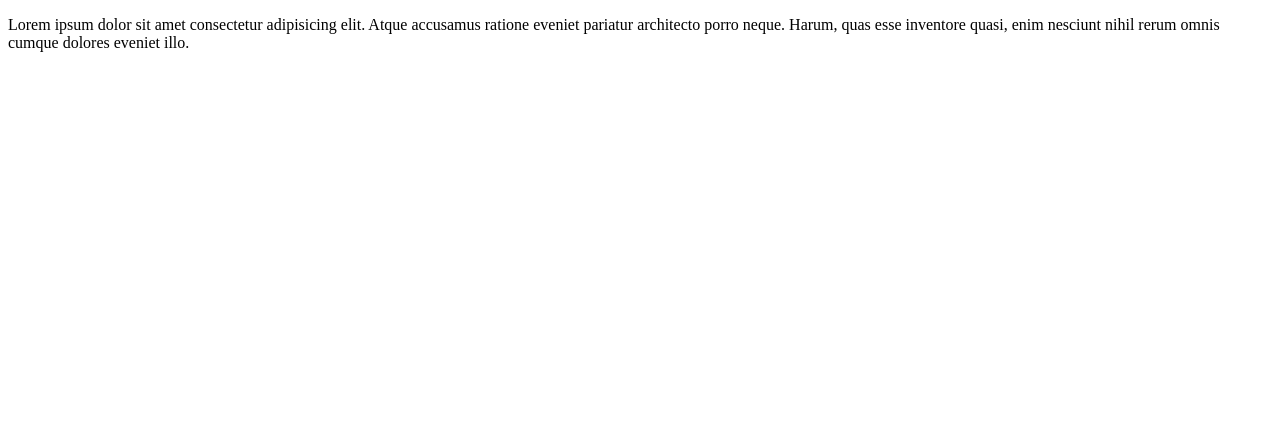
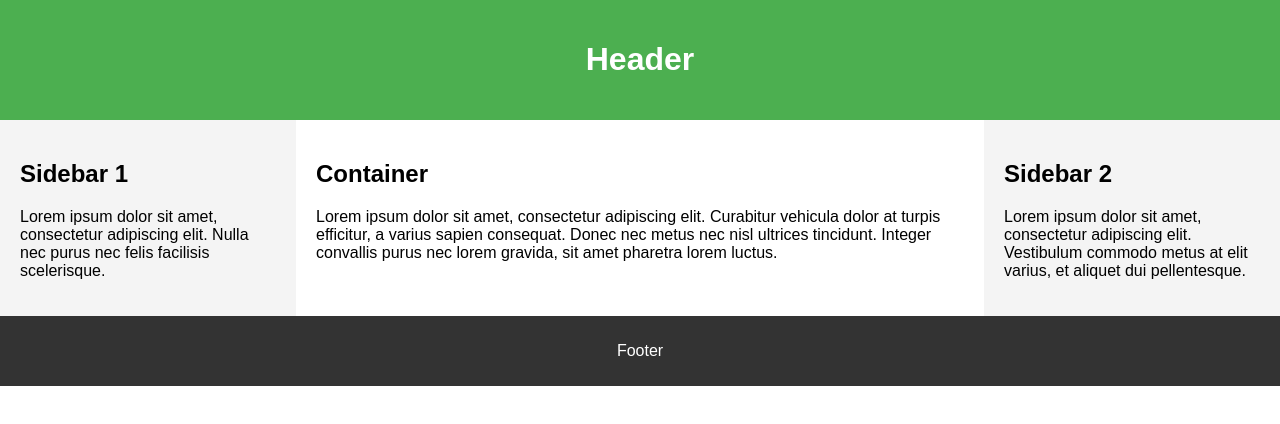
Before and after one commit to IgorS240/IgorS240.github.io, a plain HTML site: page index.html in a window 1280 px wide. Drawn offline with Linux system fonts and the light colour scheme.

Commit message:
Update index.html

```diff
--- a/index.html
+++ b/index.html
@@ -1,12 +1,77 @@
 <!DOCTYPE html>
-<html lang="en">
+<html lang="pl">
 <head>
     <meta charset="UTF-8">
+    <meta http-equiv="X-UA-Compatible" content="IE=edge">
     <meta name="viewport" content="width=device-width, initial-scale=1.0">
-    <title>Document</title>
+    <title>Strona z układem</title>
+    <style>
+        body {
+            font-family: Arial, sans-serif;
+            margin: 0;
+            padding: 0;
+            display: flex;
+            flex-direction: column;
+        }
+
+        header {
+            background-color: #4CAF50;
+            color: white;
+            text-align: center;
+            padding: 20px;
+        }
+
+        .main-container {
+            display: flex;
+            flex: 1;
+        }
+
+        .sidebar {
+            width: 20%;
+            padding: 20px;
+            background-color: #f4f4f4;
+        }
+
+        .container {
+            flex: 1;
+            padding: 20px;
+            background-color: #ffffff;
+        }
+
+        footer {
+            background-color: #333;
+            color: white;
+            text-align: center;
+            padding: 10px;
+        }
+    </style>
 </head>
 <body>
-    <p>Lorem ipsum dolor sit amet consectetur adipisicing elit. Atque accusamus ratione eveniet pariatur architecto
-        porro neque. Harum, quas esse inventore quasi, enim nesciunt nihil rerum omnis cumque dolores eveniet illo.</p>
+
+<header>
+    <h1>Header</h1>
+</header>
+
+<div class="main-container">
+    <div class="sidebar">
+        <h2>Sidebar 1</h2>
+        <p>Lorem ipsum dolor sit amet, consectetur adipiscing elit. Nulla nec purus nec felis facilisis scelerisque.</p>
+    </div>
+
+    <div class="container">
+        <h2>Container</h2>
+        <p>Lorem ipsum dolor sit amet, consectetur adipiscing elit. Curabitur vehicula dolor at turpis efficitur, a varius sapien consequat. Donec nec metus nec nisl ultrices tincidunt. Integer convallis purus nec lorem gravida, sit amet pharetra lorem luctus.</p>
+    </div>
+
+    <div class="sidebar">
+        <h2>Sidebar 2</h2>
+        <p>Lorem ipsum dolor sit amet, consectetur adipiscing elit. Vestibulum commodo metus at elit varius, et aliquet dui pellentesque.</p>
+    </div>
+</div>
+
+<footer>
+    <p>Footer</p>
+</footer>
+
 </body>
 </html>
```
